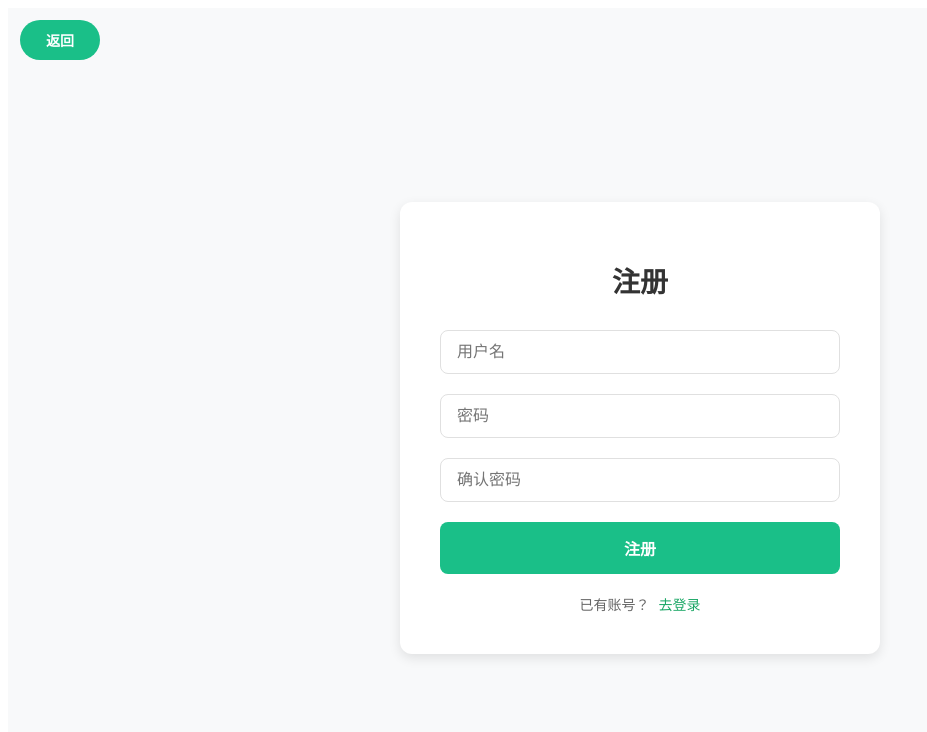
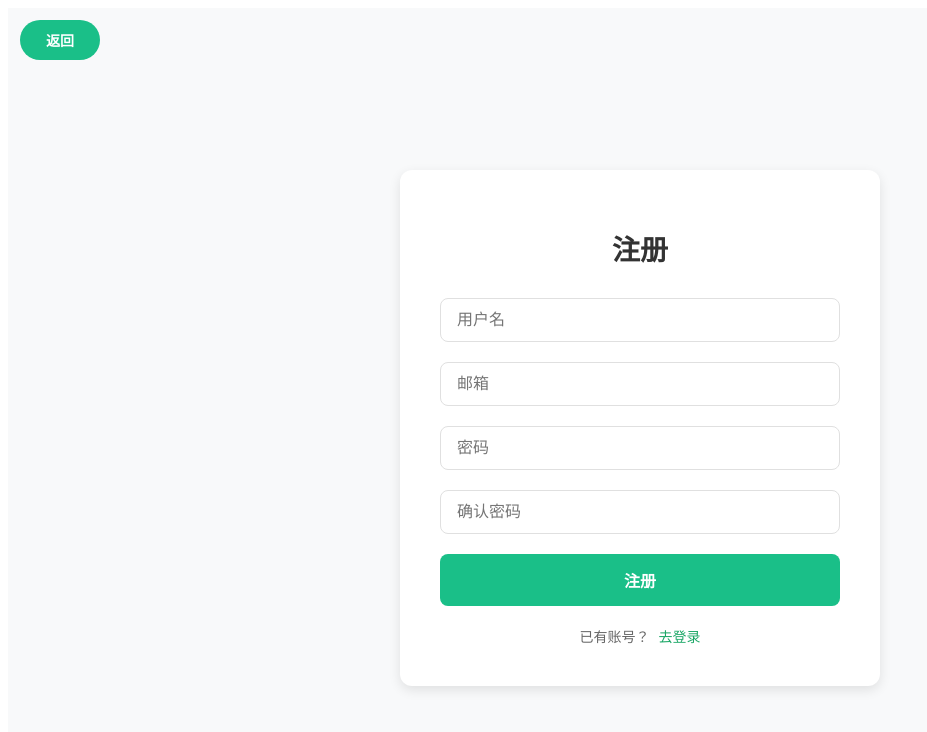
Before and after one commit to ruyuanya/vue-class, a Vue app: page /register in a window 1280 px wide. Shown: the top 732 px of the page, without its empty margins (0-927 px from the left). Built offline with nearby package versions, Linux system fonts and the light colour scheme; a web font is replaced by a local one.

Commit message:
添加注册邮箱框

```diff
--- a/src/views/RegisterView.vue
+++ b/src/views/RegisterView.vue
@@ -9,6 +9,10 @@
 
             <div class="form-group">
                 <input type="text" v-model="username" placeholder="用户名" class="form-input">
+            </div>
+
+            <div class="form-group">
+                <input type="text" v-model="email" placeholder="邮箱" class="form-input">
             </div>
 
             <div class="form-group">
```
